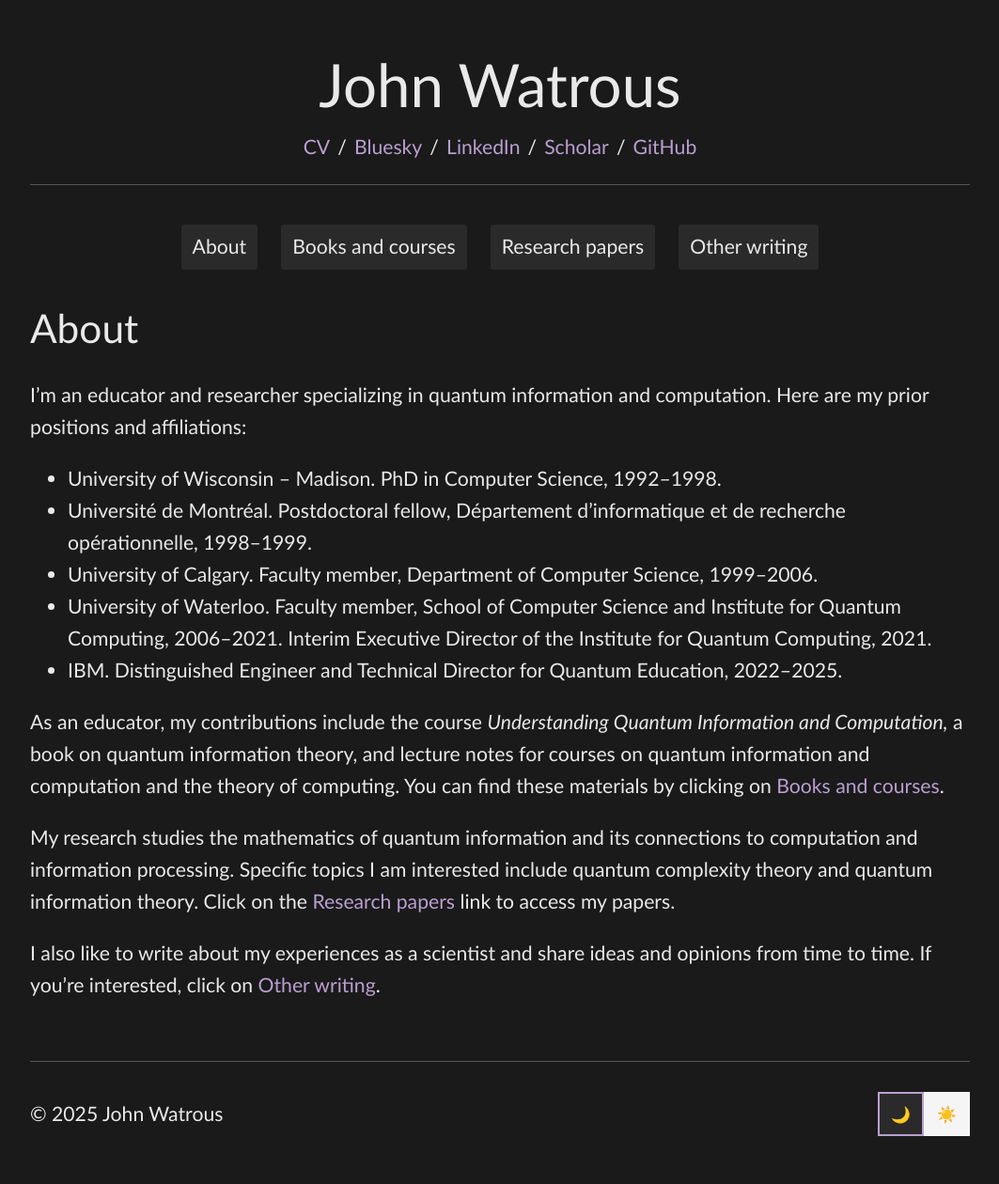
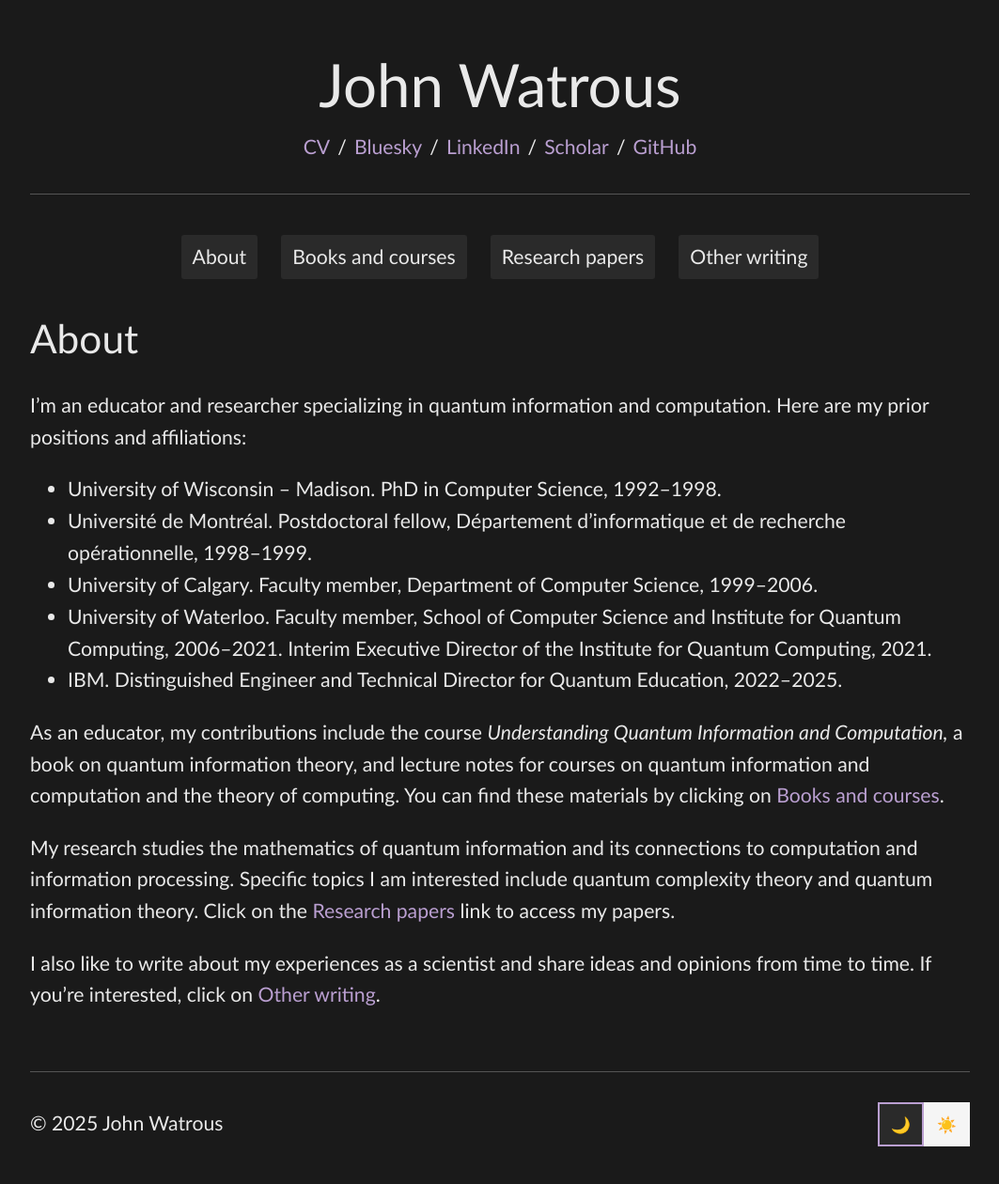
Before and after one commit to jhwatrous/jhwatrous.github.io, a Jekyll site: the page built from index.md, in a window 1280 px wide. Shown: the whole page at 94% size, without its empty margins (108-1171 px from the left). Built offline with Jekyll 4.4.1, drawn with Linux system fonts in a browser that asks for light colours.

Commit message:
Revising...

```diff
--- a/assets/css/simple-dark.css
+++ b/assets/css/simple-dark.css
@@ -81,7 +81,7 @@ header nav a {
 .header-separator {
     border: none;
     border-top: 1px solid var(--border-color);
-    margin: 1em 0 2em 0;
+    margin: 1.5em 0 2em 0;
 }
 
 p {
```
